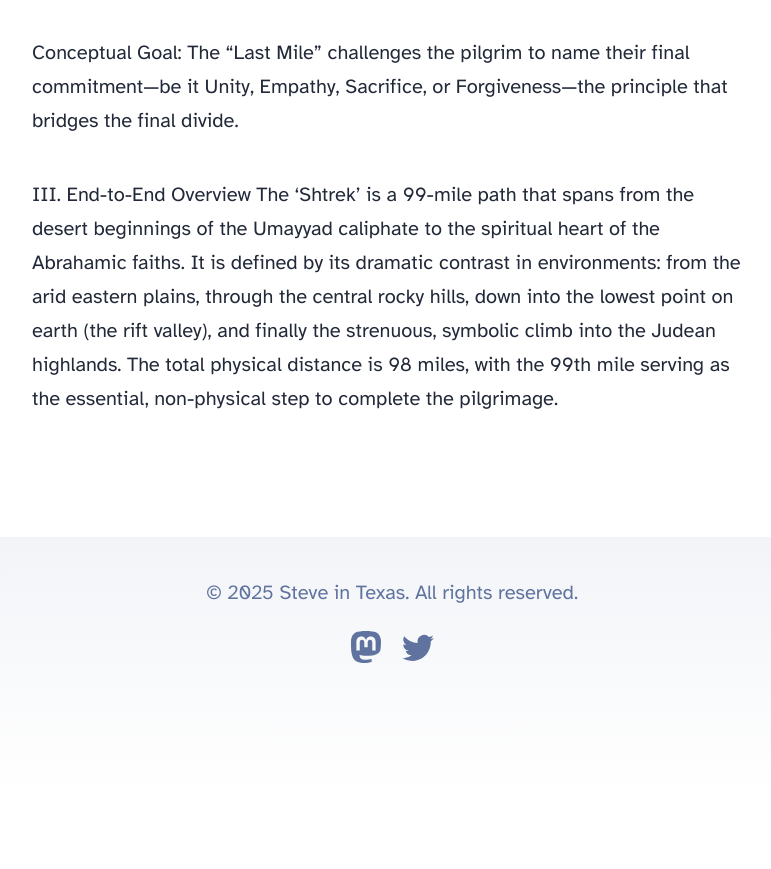
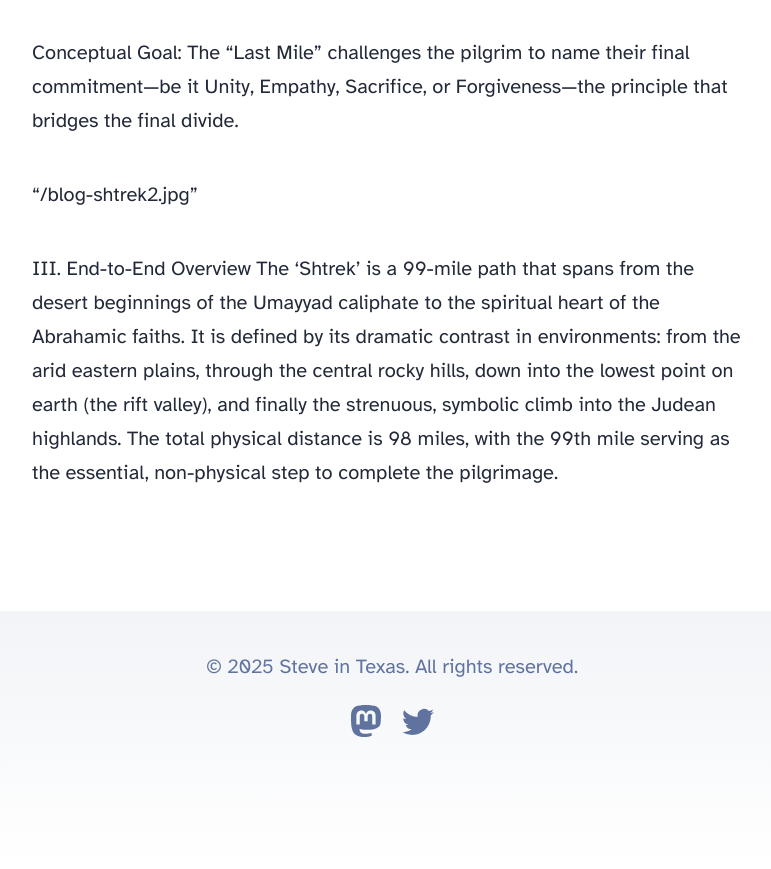
Before and after one commit to kevets/sbasp-astro, an Astro site: page /blog/shtrek in a window 1280 px wide. Shown: the part 5954-6823 px from the top of the page, without its empty margins (248-1019 px from the left). Before the commit the page ends 6749 px from the top, so only its background shows below. Built offline with nearby package versions, Linux system fonts and the light colour scheme; Astro itself is replaced by a stand-in of ours.

Commit message:
Update shtrek.md

```diff
--- a/src/content/blog/shtrek.md
+++ b/src/content/blog/shtrek.md
@@ -149,7 +149,7 @@ Symbolic arrival at the holy site. The physical trek is complete; the spiritual
 Conceptual Goal: The "Last Mile" challenges the pilgrim to name their final commitment—be it Unity, Empathy, Sacrifice, or Forgiveness—the principle that bridges the final divide.
 
 
-
+"/blog-shtrek2.jpg"
 
 
 III. End-to-End Overview
```
